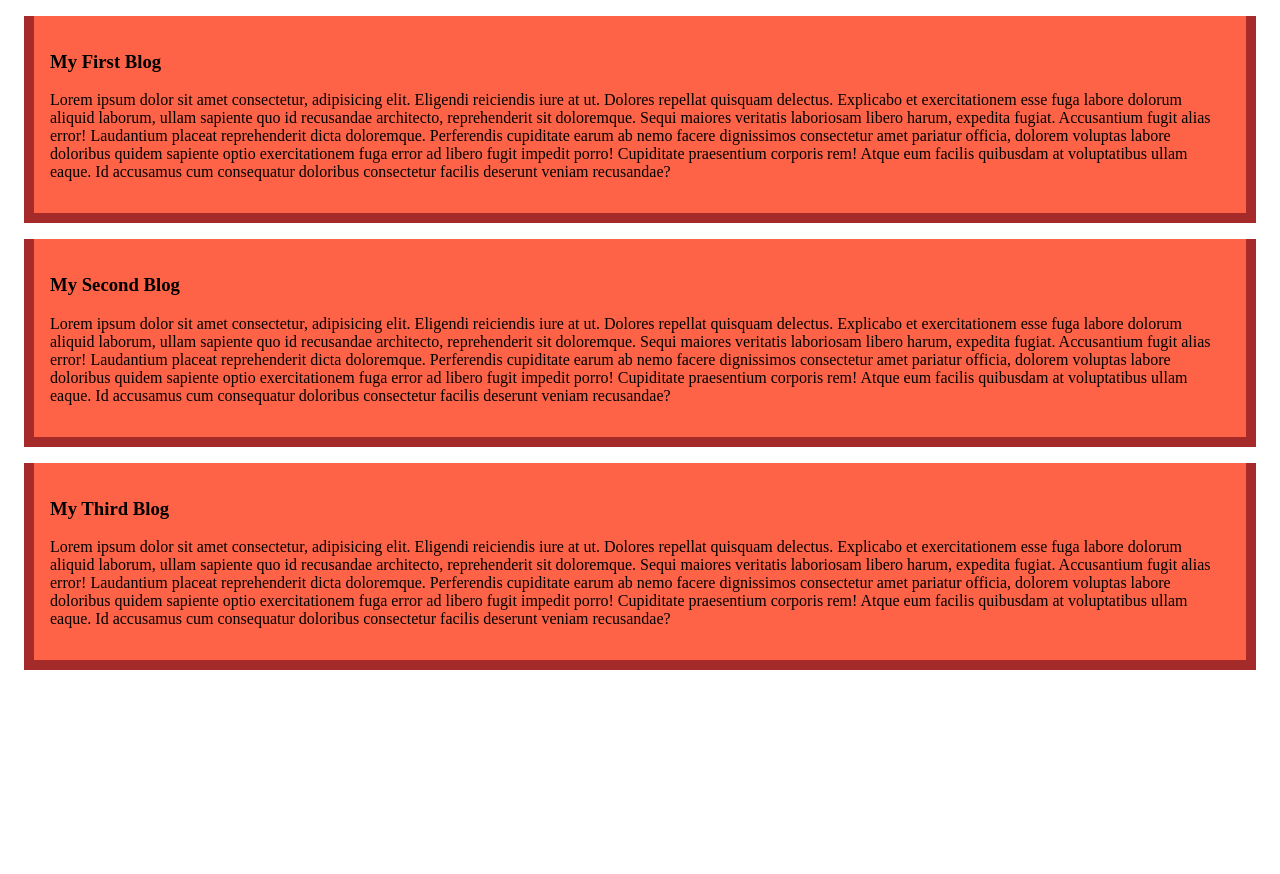
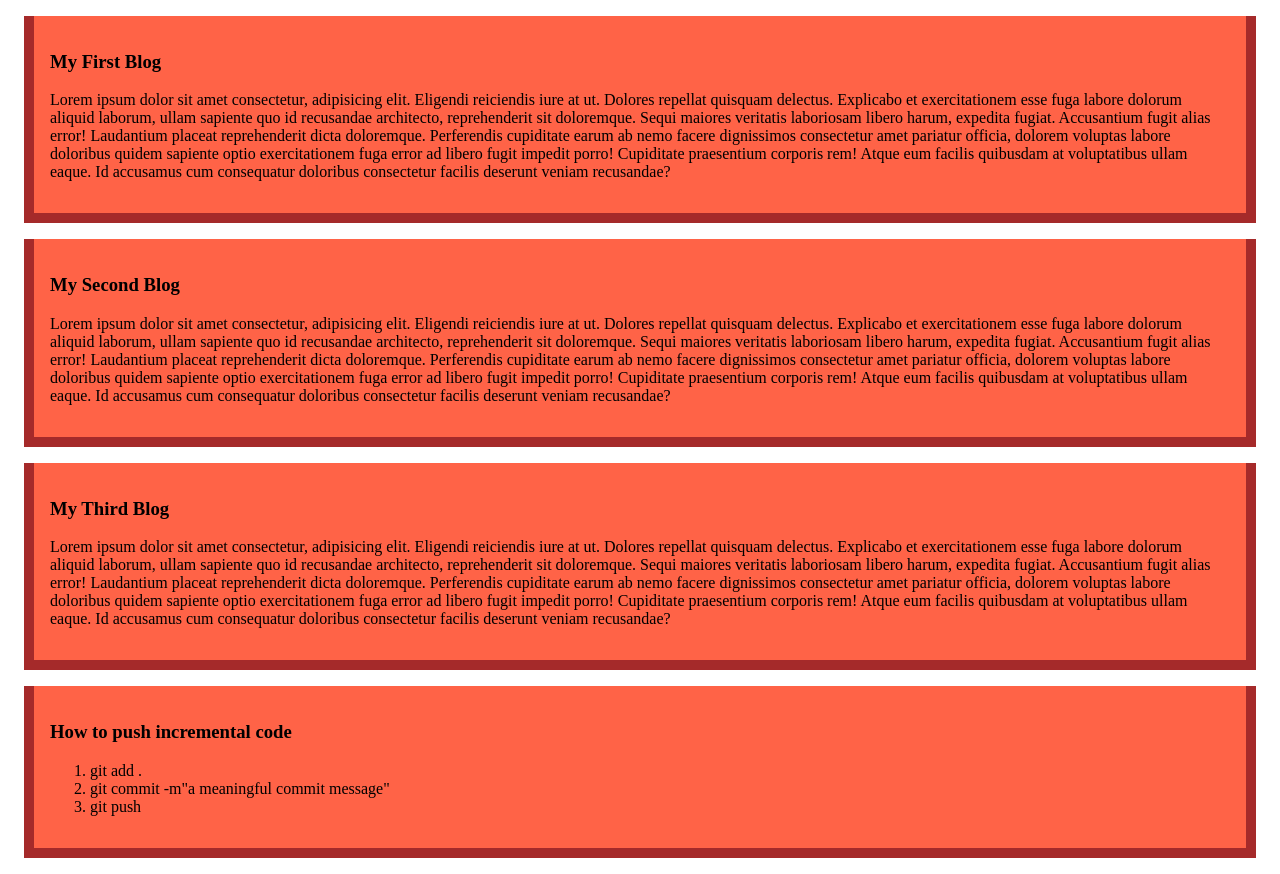
Before and after one commit to se4frog/my-simple-website, a plain HTML site: page index.html in a window 1280 px wide. Before the commit the page ends 800 px from the top, so only its background shows below. Drawn offline with Linux system fonts and the light colour scheme.

Commit message:
added a list on how to push incremental code

```diff
--- a/index.html
+++ b/index.html
@@ -19,5 +19,14 @@
         <h3>My Third Blog</h3>
         <p>Lorem ipsum dolor sit amet consectetur, adipisicing elit. Eligendi reiciendis iure at ut. Dolores repellat quisquam delectus. Explicabo et exercitationem esse fuga labore dolorum aliquid laborum, ullam sapiente quo id recusandae architecto, reprehenderit sit doloremque. Sequi maiores veritatis laboriosam libero harum, expedita fugiat. Accusantium fugit alias error! Laudantium placeat reprehenderit dicta doloremque. Perferendis cupiditate earum ab nemo facere dignissimos consectetur amet pariatur officia, dolorem voluptas labore doloribus quidem sapiente optio exercitationem fuga error ad libero fugit impedit porro! Cupiditate praesentium corporis rem! Atque eum facilis quibusdam at voluptatibus ullam eaque. Id accusamus cum consequatur doloribus consectetur facilis deserunt veniam recusandae?</p>
     </div>
+
+    <div>
+        <h3>How to push incremental code</h3>
+        <ol>
+            <li>git add .</li>
+            <li>git commit -m"a meaningful commit message"</li>
+            <li>git push</li>
+        </ol>
+    </div>
 </body>
 </html>
```
